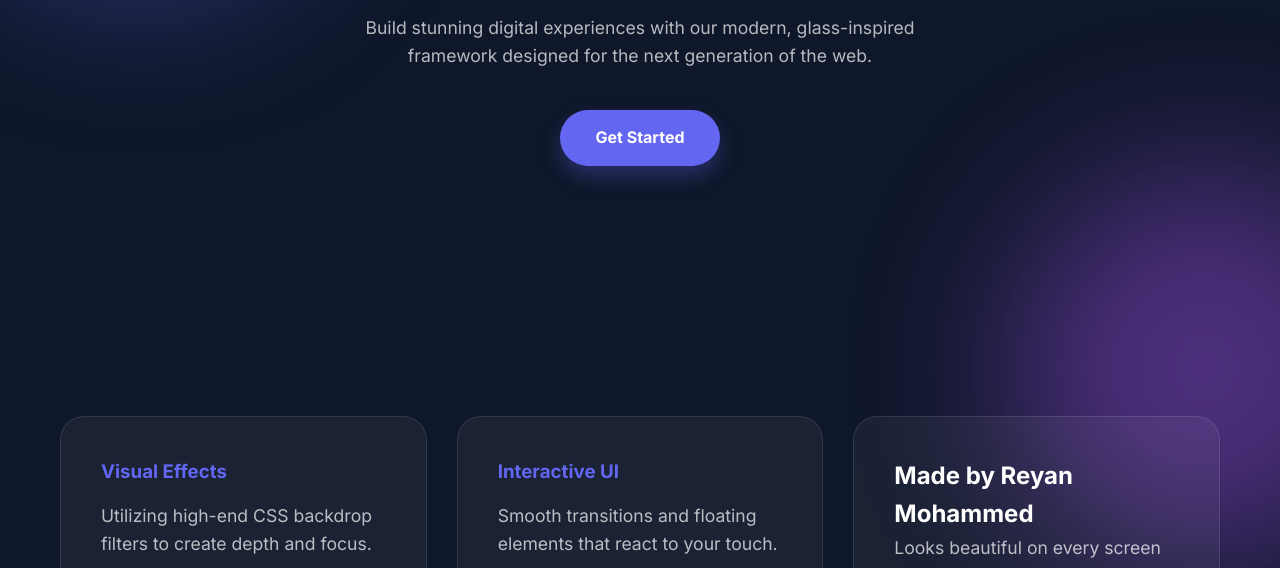
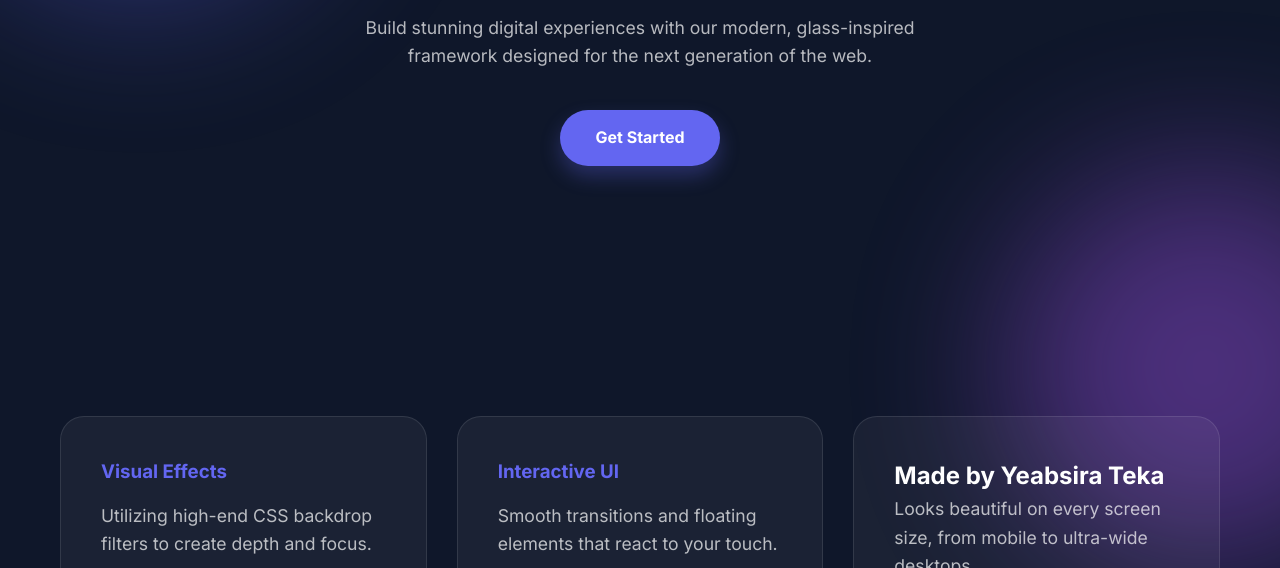
Before and after one commit to amanakb948-cell/website, a plain HTML site: page index.html in a window 1280 px wide. Shown: the part 384-952 px from the top of the page. Drawn offline with Linux system fonts and the light colour scheme.

Commit message:
Update index.html

```diff
--- a/index.html
+++ b/index.html
@@ -180,7 +180,7 @@
             <p>Smooth transitions and floating elements that react to your touch.</p>
         </div>
         <div class="card">
-            <h2>Made by Reyan Mohammed</h2>
+            <h2>Made by Yeabsira Teka</h2>
             <p>Looks beautiful on every screen size, from mobile to ultra-wide desktops.</p>
         </div>
     </section>
```
